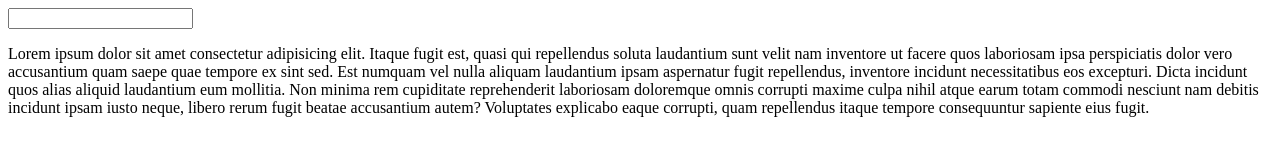
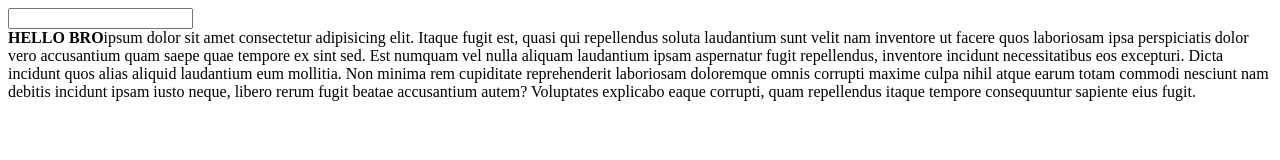
Before and after one commit to gedeastu/git_conflict, a plain HTML site: page index.html in a window 1280 px wide. Drawn offline with Linux system fonts and the light colour scheme.

Commit message:
update section

```diff
--- a/index.html
+++ b/index.html
@@ -7,6 +7,6 @@
 </head>
 <body>
     <input type="text" name="search-product-4" id="search-product">
-    <p>Lorem ipsum dolor sit amet consectetur adipisicing elit. Itaque fugit est, quasi qui repellendus soluta laudantium sunt velit nam inventore ut facere quos laboriosam ipsa perspiciatis dolor vero accusantium quam saepe quae tempore ex sint sed. Est numquam vel nulla aliquam laudantium ipsam aspernatur fugit repellendus, inventore incidunt necessitatibus eos excepturi. Dicta incidunt quos alias aliquid laudantium eum mollitia. Non minima rem cupiditate reprehenderit laboriosam doloremque omnis corrupti maxime culpa nihil atque earum totam commodi nesciunt nam debitis incidunt ipsam iusto neque, libero rerum fugit beatae accusantium autem? Voluptates explicabo eaque corrupti, quam repellendus itaque tempore consequuntur sapiente eius fugit.</p>
+    <section><b>HELLO BRO</b>ipsum dolor sit amet consectetur adipisicing elit. Itaque fugit est, quasi qui repellendus soluta laudantium sunt velit nam inventore ut facere quos laboriosam ipsa perspiciatis dolor vero accusantium quam saepe quae tempore ex sint sed. Est numquam vel nulla aliquam laudantium ipsam aspernatur fugit repellendus, inventore incidunt necessitatibus eos excepturi. Dicta incidunt quos alias aliquid laudantium eum mollitia. Non minima rem cupiditate reprehenderit laboriosam doloremque omnis corrupti maxime culpa nihil atque earum totam commodi nesciunt nam debitis incidunt ipsam iusto neque, libero rerum fugit beatae accusantium autem? Voluptates explicabo eaque corrupti, quam repellendus itaque tempore consequuntur sapiente eius fugit.</section>
 </body>
 </html>
```
